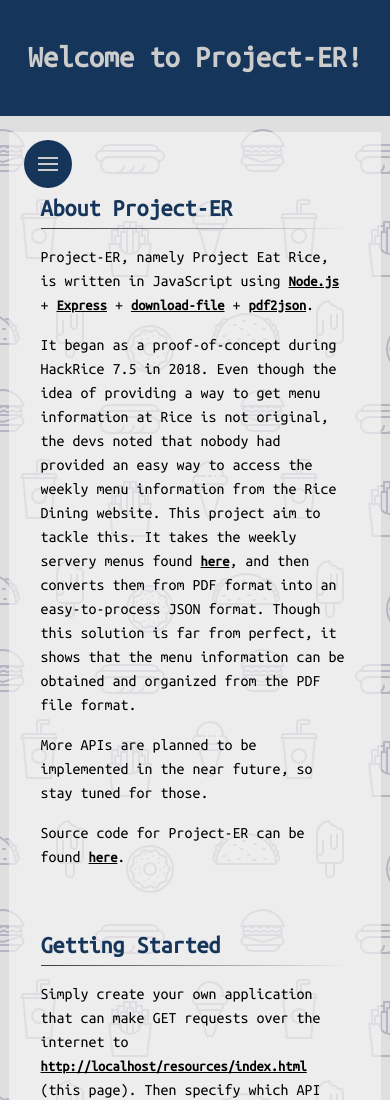
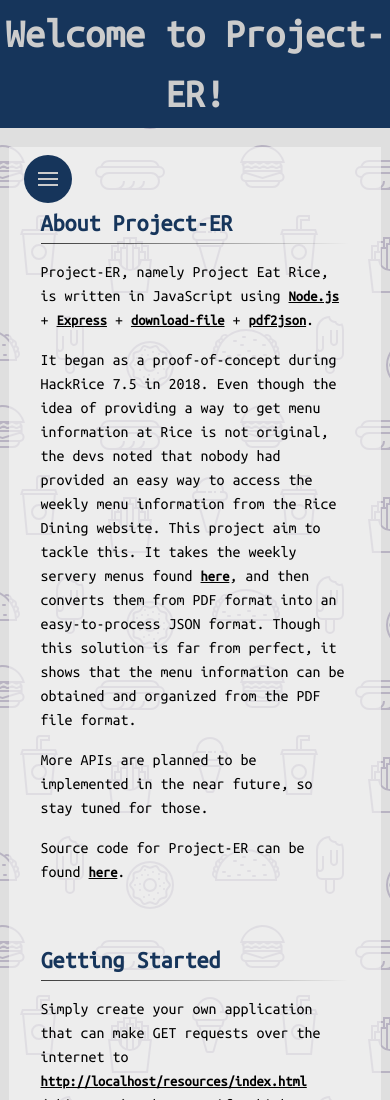
Before and after one commit to tacowhisperer/projectER, a website: page resources/index.html in a window 390 px wide. Shown: the top 1100 px of the page. Drawn offline with Linux system fonts and the light colour scheme; files that its build step writes are made by us from their sources; no server answers; files whose address does not match are found by name.

Commit message:
Fixed the welcome message on mobile.

```diff
--- a/resources/index.css
+++ b/resources/index.css
@@ -47,13 +47,7 @@ body {
 }
 
 h1 {
-	background-color: #16355b;
-	color: #ccc;
-	font-size: 1.9em;
-	line-height: 3.8em;
-	margin: 0;
-	text-align: center;
-	white-space: nowrap;
+
 }
 
 h2 {
@@ -260,3 +254,31 @@ p {
 	position: relative;
 	width: 100%;
 }
+
+#welcomemsg {
+	display: table-cell;
+	font-size: 2.5em;
+	font-weight: bold;
+	margin: 0;
+	padding: 0;
+	vertical-align: middle;
+}
+
+#welcomemsgdiv {
+	display: table;
+	height: 100%;
+	margin: 0;
+	overflow: hidden;
+	padding: 0;
+	width: 100%;
+}
+
+#welcomemsgdivwrapper {
+	background-color: #16355b;
+	color: #ccc;
+	display: inline-block;
+	height: 8em;
+	margin: 0;
+	text-align: center;
+	width: 100%;
+}
--- a/resources/index.html
+++ b/resources/index.html
@@ -11,10 +11,15 @@
 	<link rel="apple-touch-icon" sizes="57x57" href="57.png"/>
 	<link rel="apple-touch-icon-precomposed" sizes="57x57" href="57.png"/>
 	<link rel="apple-touch-icon" sizes="72x72" href="72.png"/>
+	<link rel="apple-touch-icon-precomposed" sizes="72x72" href="72.png"/>
 	<link rel="apple-touch-icon" sizes="114x114" href="114.png"/>
+	<link rel="apple-touch-icon-precomposed" sizes="114x114" href="114.png"/>
 	<link rel="apple-touch-icon" sizes="120x120" href="120.png"/>
+	<link rel="apple-touch-icon-precomposed" sizes="120x120" href="120.png"/>
 	<link rel="apple-touch-icon" sizes="144x144" href="144.png"/>
+	<link rel="apple-touch-icon-precomposed" sizes="144x144" href="144.png"/>
 	<link rel="apple-touch-icon" sizes="152x152" href="152.png"/>
+	<link rel="apple-touch-icon-precomposed" sizes="152x152" href="152.png"/>
 	<meta name="application-name" content="Project-ER"/>
 	<meta name="msapplication-TileImage" content="144.png"/>
 	<meta name="msapplication-TileColor" content="#EEEEEE"/>
@@ -23,7 +28,7 @@
 	<link href="https://fonts.googleapis.com/css?family=Ubuntu+Mono" rel="stylesheet"/>
 
 	<!-- Mobile website support -->
-	<meta id="viewport" name="viewport" content="width=device-width, height=device-height, initial-scale=0.75, user-scalable=no, maximum-scale=0.75"/>
+	<meta id="viewport" name="viewport" content="width=device-width, height=device-height, initial-scale=1, user-scalable=no, maximum-scale=1"/>
 
 	<!-- Theming support for Chrome and Opera -->
 	<meta name="theme-color" content="#16355b"/>
@@ -40,7 +45,11 @@
 
 <body>
 	<div id="welcomediv">
-		<h1 id="welcomemsg">Welcome to Project-ER!</h1>
+		<div id="welcomemsgdivwrapper">
+			<div id="welcomemsgdiv">
+				<p id="welcomemsg">Welcome to Project-ER!</p>
+			</div>
+		</div>
 
 		<!-- Holds the "real" navbar that is either static or fixed depending on the scroll of the page. -->
 		<div class="navbar" id="navbardiv"><div id="navbar"></div></div>
--- a/resources/index.js
+++ b/resources/index.js
@@ -22,8 +22,10 @@
  * but responsive homepage.
  */
 window.addEventListener("load", () => {
+	// THIS HAS BEEN FIXED WITH CSS
 	// Resize the viewport for mobile navigators that require it for a better viewing experience.
-	adjustMobileViewport();
+	// adjustMobileViewport();
+	// THIS HAS BEEN FIXED WITH CSS
 
 	// Adds the navigation functionality to the navbar button and positions it dynamically on the page.
 	installNavbarButtonFunctionality();
@@ -183,7 +185,7 @@
 	/**
 	 * First we get the elements that we need from the DOM.
 	 */
-	const welcomeMsg = document.getElementById("welcomemsg");
+	const welcomeMsg = document.getElementById("welcomemsgdivwrapper");
 	const navbarDiv = document.getElementById("navbardiv");
 	const navbar = document.getElementById("navbar");
 	const navbarMenuDiv = document.getElementById("navbarmenudiv");
```
